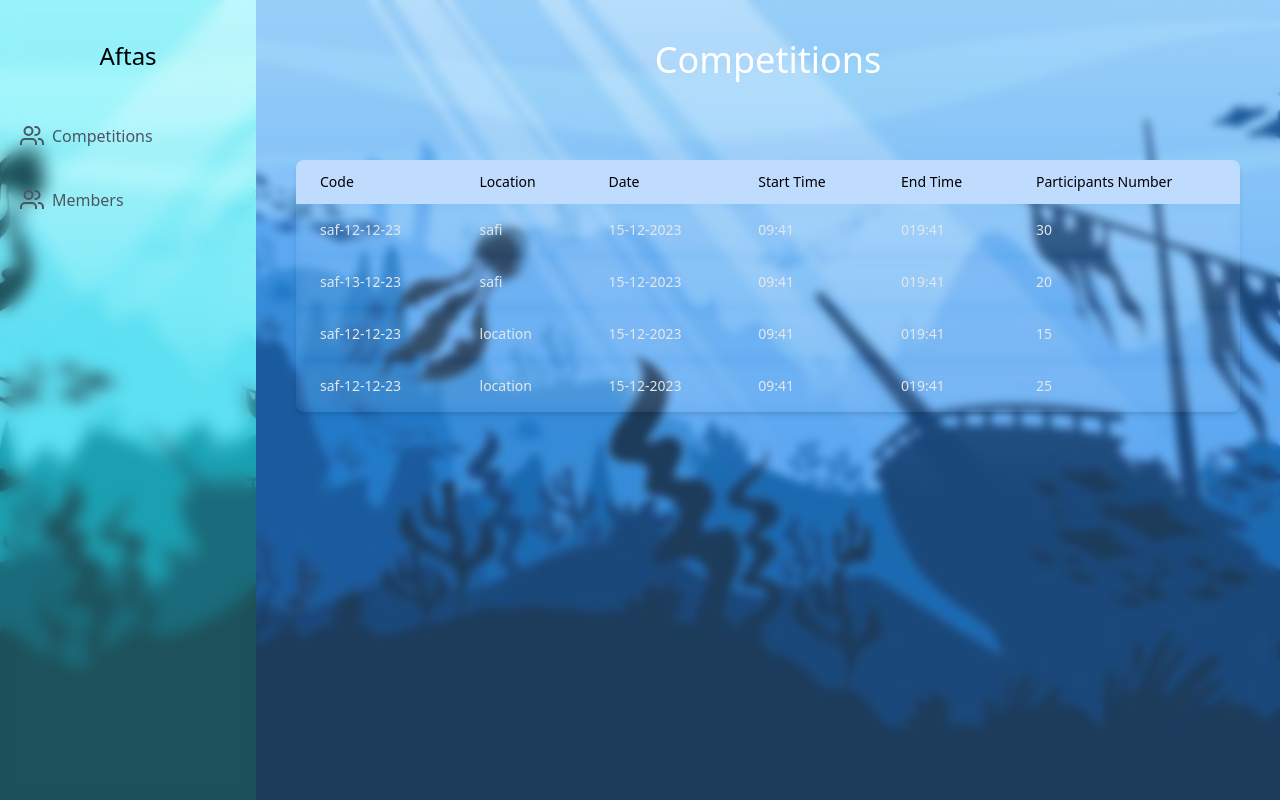
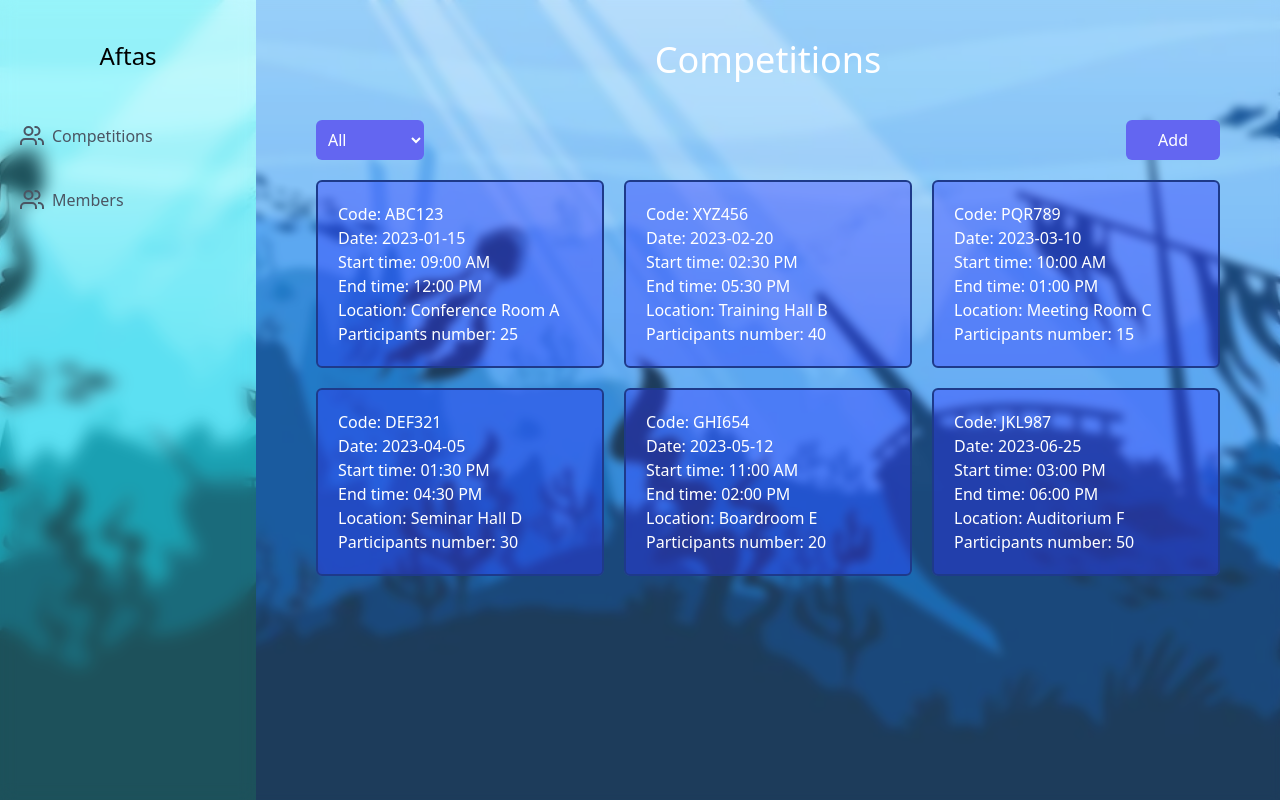
Before and after one commit to itzmohamed007/Aftas, an Angular app: page /competitions in a window 1280 px wide. Built offline with nearby package versions, Linux system fonts and the light colour scheme.

Commit message:
completed competition dashboard

```diff
--- a/src/app/app.component.html
+++ b/src/app/app.component.html
@@ -1,7 +1,7 @@
-<section class="w-screen h-screen bg-image">
+<section class="w-screen h-screen bg-image fixed scroll-auto">
   <div class="bg-blur flex" >
     <app-navbar></app-navbar>
-    <div class=" md:w-full">
+    <div class="w-full overflow-x-auto">
       <router-outlet></router-outlet>
     </div>
   </div>
--- a/src/app/components/competitions/competitions.component.css
+++ b/src/app/components/competitions/competitions.component.css
@@ -0,0 +1,8 @@
+.bg-blur {
+  background-color: rgba(255, 255, 255, 0.1);
+  backdrop-filter: blur(4px);
+}
+.bg-blur-bold {
+  background-color: rgba(0, 0, 255, 0.3);
+  backdrop-filter: blur();
+}
--- a/src/app/components/competitions/competitions.component.html
+++ b/src/app/components/competitions/competitions.component.html
@@ -1,7 +1,15 @@
-<section class="flex-col gap-20 w-full flex h-screen items-center p-10">
-  <h1 class="text-white text-4xl font-semi-bold mx-5">Competitions</h1>
+<section class="container mx-auto w-full h-screen p-10">
+  <h1 class="text-white text-center text-4xl font-semi-bold mb-10">Competitions</h1>
   <div class="w-full">
-    <div class="relative overflow-x-auto shadow-md sm:rounded-lg">
+    <div class="w-full flex items-center justify-between px-5">
+      <select class="px-2 py-2 rounded-md text-white bg-indigo-500">
+        <option>All</option>
+        <option>On Going</option>
+        <option>Finished</option>
+      </select>
+      <button class="px-8 py-2 rounded-md text-white bg-indigo-500">Add</button>
+    </div>
+    <!--<div class="relative overflow-x-auto shadow-md sm:rounded-lg">
       <table class="w-full bg-blur text-sm text-left text-gray-500">
         <thead class="text-gray-700 bg-blue-200">
         <tr>
@@ -24,6 +32,21 @@
         </tr>
         </tbody>
       </table>
+
+    </div>-->
+    <div class="grid">
+      <div class="p-5 grid lg:grid-cols-3 md:grid-cols-2 gap-5">
+        <div *ngFor="let test of testData" class="hover:cursor-pointer rounded-md border-2 border-blue-900 p-5 flex flex-col items-start justify-center bg-blur-bold">
+          <div class="text-white font-light hover:cursor-pointer">
+            <p><span class="font-medium text-white">Code: </span>{{ test.code }}</p>
+            <p><span class="font-medium text-white">Date: </span>{{ test.date }}</p>
+            <p><span class="font-medium text-white">Start time: </span>{{ test.startTime }}</p>
+            <p><span class="font-medium text-white">End time: </span>{{ test.endTime }}</p>
+            <p><span class="font-medium text-white">Location: </span>{{ test.location }}</p>
+            <p><span class="font-medium text-white">Participants number: </span>{{ test.numberOfParticipants}}</p>
+          </div>
+        </div>
+      </div>
     </div>
   </div>
 </section>
--- a/src/app/components/competitions/competitions.component.ts
+++ b/src/app/components/competitions/competitions.component.ts
@@ -8,36 +8,52 @@ import { Component } from '@angular/core';
 export class CompetitionsComponent {
   testData: any[] = [
     {
-      code: "saf-12-12-23",
-      location: "safi",
-      date: "15-12-2023",
-      startTime: "09:41",
-      endTime: "019:41",
+      code: 'ABC123',
+      location: 'Conference Room A',
+      date: '2023-01-15',
+      startTime: '09:00 AM',
+      endTime: '12:00 PM',
+      numberOfParticipants: 25
+    },
+    {
+      code: 'XYZ456',
+      location: 'Training Hall B',
+      date: '2023-02-20',
+      startTime: '02:30 PM',
+      endTime: '05:30 PM',
+      numberOfParticipants: 40
+    },
+    {
+      code: 'PQR789',
+      location: 'Meeting Room C',
+      date: '2023-03-10',
+      startTime: '10:00 AM',
+      endTime: '01:00 PM',
+      numberOfParticipants: 15
+    },
+    {
+      code: 'DEF321',
+      location: 'Seminar Hall D',
+      date: '2023-04-05',
+      startTime: '01:30 PM',
+      endTime: '04:30 PM',
       numberOfParticipants: 30
     },
     {
-      code: "saf-13-12-23",
-      location: "safi",
-      date: "15-12-2023",
-      startTime: "09:41",
-      endTime: "019:41",
+      code: 'GHI654',
+      location: 'Boardroom E',
+      date: '2023-05-12',
+      startTime: '11:00 AM',
+      endTime: '02:00 PM',
       numberOfParticipants: 20
     },
     {
-      code: "saf-12-12-23",
-      location: "location",
-      date: "15-12-2023",
-      startTime: "09:41",
-      endTime: "019:41",
-      numberOfParticipants: 15
-    },
-    {
-      code: "saf-12-12-23",
-      location: "location",
-      date: "15-12-2023",
-      startTime: "09:41",
-      endTime: "019:41",
-      numberOfParticipants: 25
+      code: 'JKL987',
+      location: 'Auditorium F',
+      date: '2023-06-25',
+      startTime: '03:00 PM',
+      endTime: '06:00 PM',
+      numberOfParticipants: 50
     }
   ]
 }
--- /dev/null
+++ b/src/app/services/CompetitionService.ts
@@ -0,0 +1,3 @@
+enum CompetitionService {
+
+}
```
Also changed, not shown: src/app/models/Competition.ts (added, +8 -0 lines).
